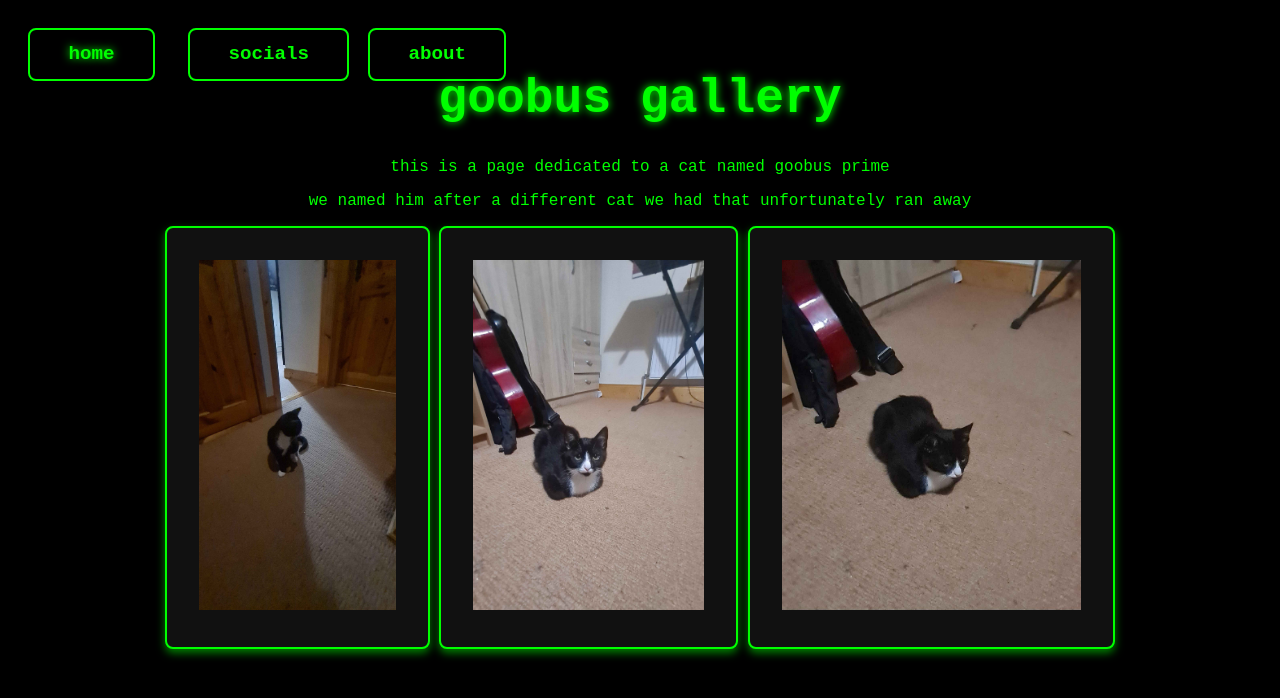
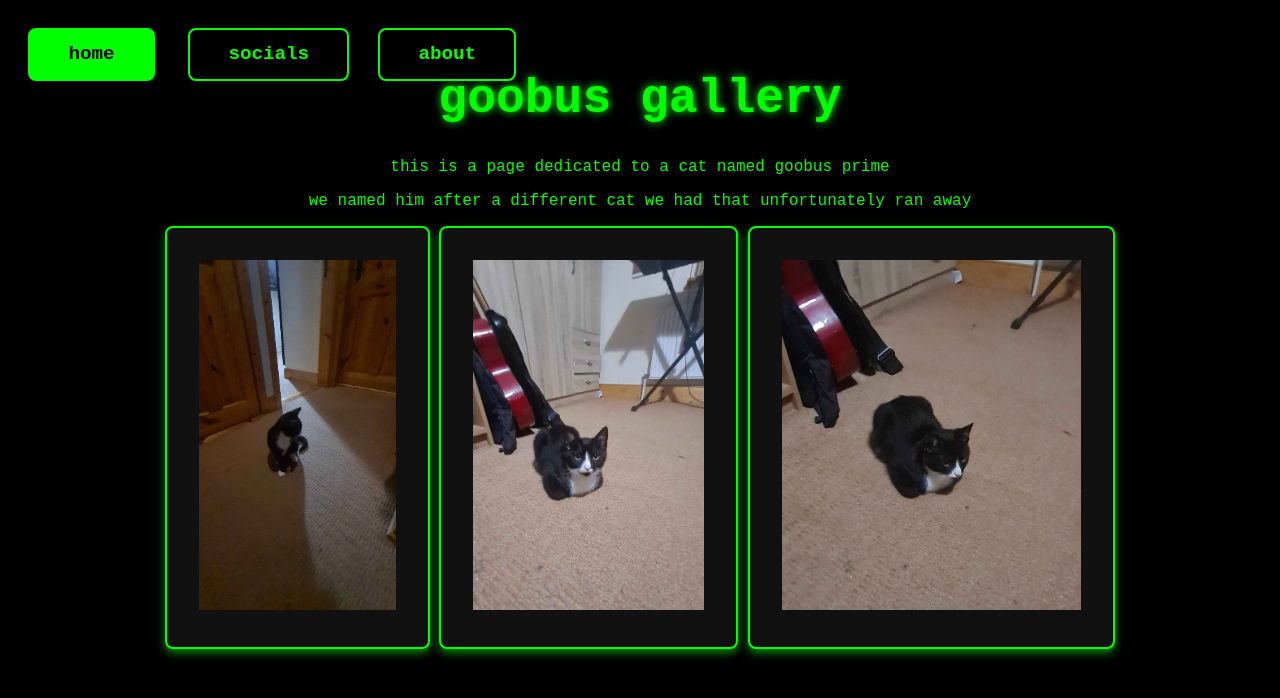
Before and after one commit to sheataru/goobus.lol, a plain HTML site: page gallery.html in a window 1280 px wide. In both pictures the pointer is over the link "home". Drawn offline with Linux system fonts and the light colour scheme.

Commit message:
Update gallery.html

```diff
--- a/gallery.html
+++ b/gallery.html
@@ -52,10 +52,6 @@
             transition: background 0.3s, color 0.3s;
             /* No text-shadow here to remove the glow from the socials button */
         }
-        .back-button:hover, .socials-button:hover, .about-button:hover, {
-            background: #00ff00;
-            color: black;
-        }
         .back-button {
             position: absolute; /* Position the home button absolutely */
             top: 20px;
@@ -96,8 +92,11 @@
 		.about-button {
             position: absolute; /* Position the socials button absolutely */
             top: 20px;
-            left: calc(20px + 340px); /* Move the button 160px to the right of the home button */
+            left: calc(20px + 350px); /* Move the button 160px to the right of the home button */
         }
+        .back-button:hover, .socials-button:hover, .about-button:hover {
+            background: #00ff00;
+            color: black;
     </style>
 </head>
 <body>
@@ -115,6 +114,6 @@
 	</div>
     <a href="/" class="back-button">home</a>
     <a href="socials.html" class="socials-button">socials</a>
-	<a href="about.html" class="about-button">about</a>
+    <a href="about.html" class="about-button">about</a>
 </body>
 </html>
```
